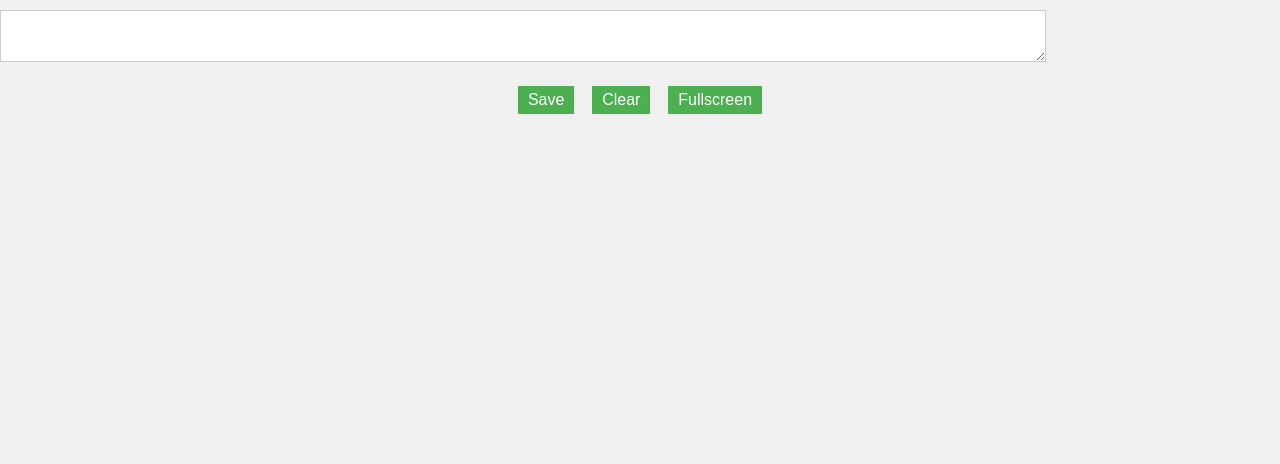
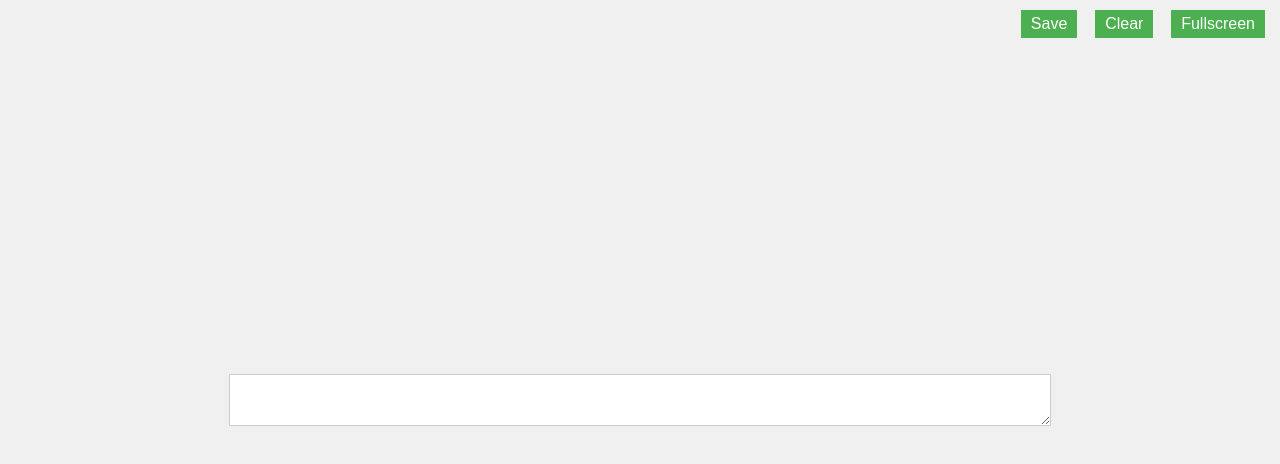
Before and after one commit to OpenDevsFlow/Notepad, a plain HTML site: page index.html in a window 1280 px wide. Drawn offline with Linux system fonts and the light colour scheme.

Commit message:
Update style.css

```diff
--- a/style.css
+++ b/style.css
@@ -1,30 +1,38 @@
 body {
-  font-family: monospace; /* Simulate Notepad's font */
+  font-family: monospace;
   margin: 0;
   padding: 0;
-  background-color: #f0f0f0; /* Light gray background */
+  background-color: #f0f0f0;
+  display: flex; /* Use flexbox for layout */
+  justify-content: center;
+  align-items: center;
+  min-height: 100vh; /* Set minimum height to viewport height */
 }
 
 #notepad {
   width: 80%;
   height: 80%;
-  margin: 10px auto;
+  max-width: 800px; /* Set maximum width for larger screens */
+  max-height: 600px; /* Set maximum height for larger screens */
+  margin: 10px;
   padding: 10px;
   border: 1px solid #ccc;
   font-family: monospace;
-  resize: both; /* Allow resizing */
-  overflow: auto; /* Add scrollbars if needed */
+  resize: both;
+  overflow: auto;
 }
 
 .toolbar {
-  text-align: center;
-  margin-top: 10px;
+  position: absolute; /* Position toolbar absolutely */
+  top: 10px;
+  right: 10px;
+  z-index: 1;
 }
 
 .toolbar button {
   padding: 5px 10px;
   margin: 0 5px;
-  background-color: #4CAF50; /* Green */
+  background-color: #4CAF50;
   border: none;
   color: white;
   text-align: center;
```
